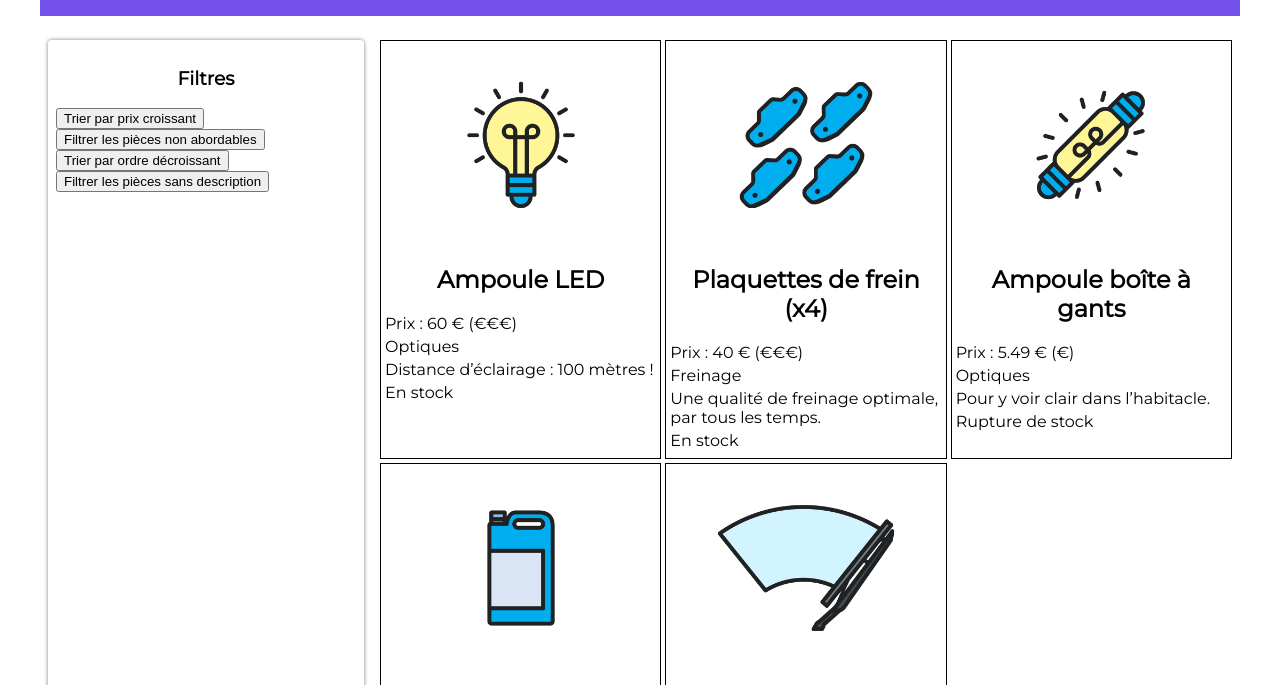
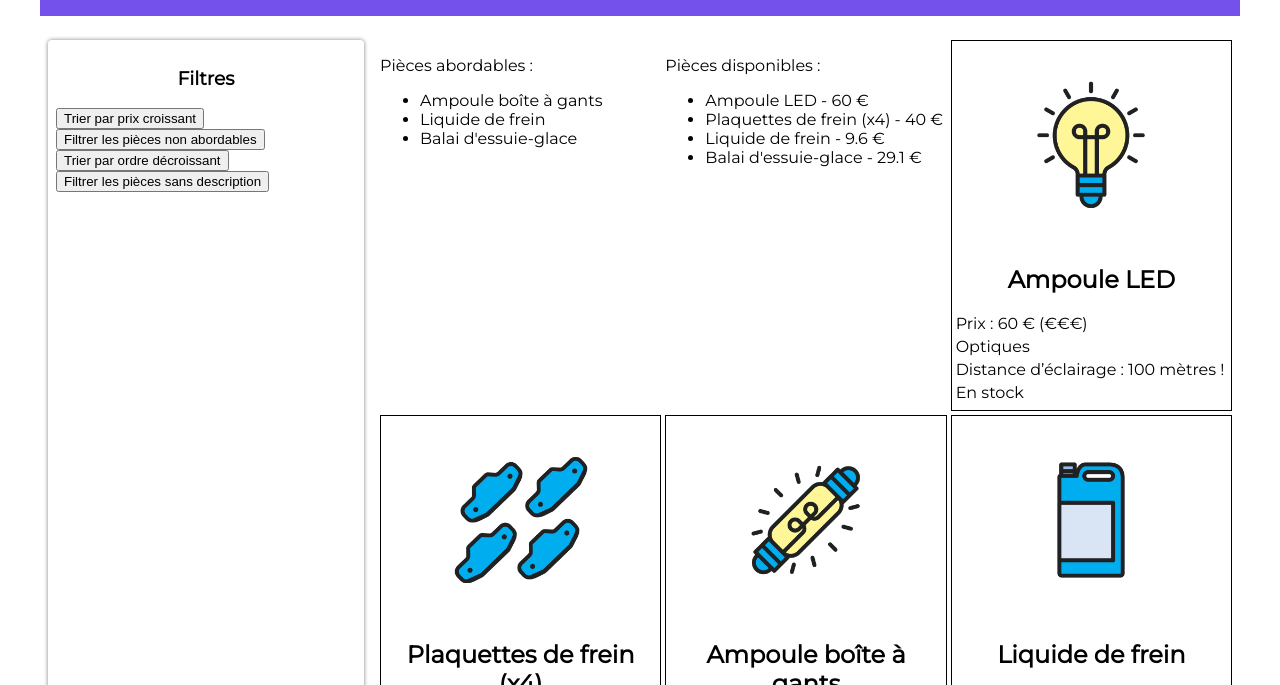
Before and after one commit to Antoine-NVE/Cours_JavaScript, a website: page index.html in a window 1280 px wide. Shown: the part 98-783 px from the top of the page. Drawn offline with Linux system fonts and the light colour scheme.

Commit message:
Projetez des données avec la fonction map

```diff
--- a/index.html
+++ b/index.html
@@ -27,7 +27,14 @@
       </section>
 
       <!-- Fiches produits -->
-      <section class="fiches"></section>
+      <section class="fiches">
+        <div class="abordables">
+          <p>Pièces abordables :</p>
+        </div>
+        <div class="disponibles">
+          <p>Pièces disponibles :</p>
+        </div>
+      </section>
     </main>
   </body>
 
--- a/pieces.js
+++ b/pieces.js
@@ -71,3 +71,39 @@ boutonNodesc.addEventListener('click', () => {
     });
     console.log(piecesFiltrees);
 });
+
+const noms = pieces.map((piece) => piece.nom);
+for (let i = pieces.length - 1; i >= 0; i--) {
+    if (pieces[i].prix > 35) {
+        noms.splice(i, 1);
+    }
+}
+
+const abordablesElements = document.createElement('ul');
+for (let i = 0; i < noms.length; i++) {
+    const nomElement = document.createElement('li');
+    nomElement.innerText = noms[i];
+    abordablesElements.appendChild(nomElement);
+}
+
+document.querySelector('.abordables').appendChild(abordablesElements);
+
+const nomsDisponibles = pieces.map((piece) => piece.nom);
+const prixDisponibles = pieces.map((piece) => piece.prix);
+
+for (let i = pieces.length - 1; i >= 0; i--) {
+    if (pieces[i].disponibilite === false) {
+        nomsDisponibles.splice(i, 1);
+        prixDisponibles.splice(i, 1);
+    }
+}
+
+const disponiblesElement = document.createElement('ul');
+
+for (let i = 0; i < nomsDisponibles.length; i++) {
+    const nomElement = document.createElement('li');
+    nomElement.innerText = `${nomsDisponibles[i]} - ${prixDisponibles[i]} €`;
+    disponiblesElement.appendChild(nomElement);
+}
+
+document.querySelector('.disponibles').appendChild(disponiblesElement);
```
